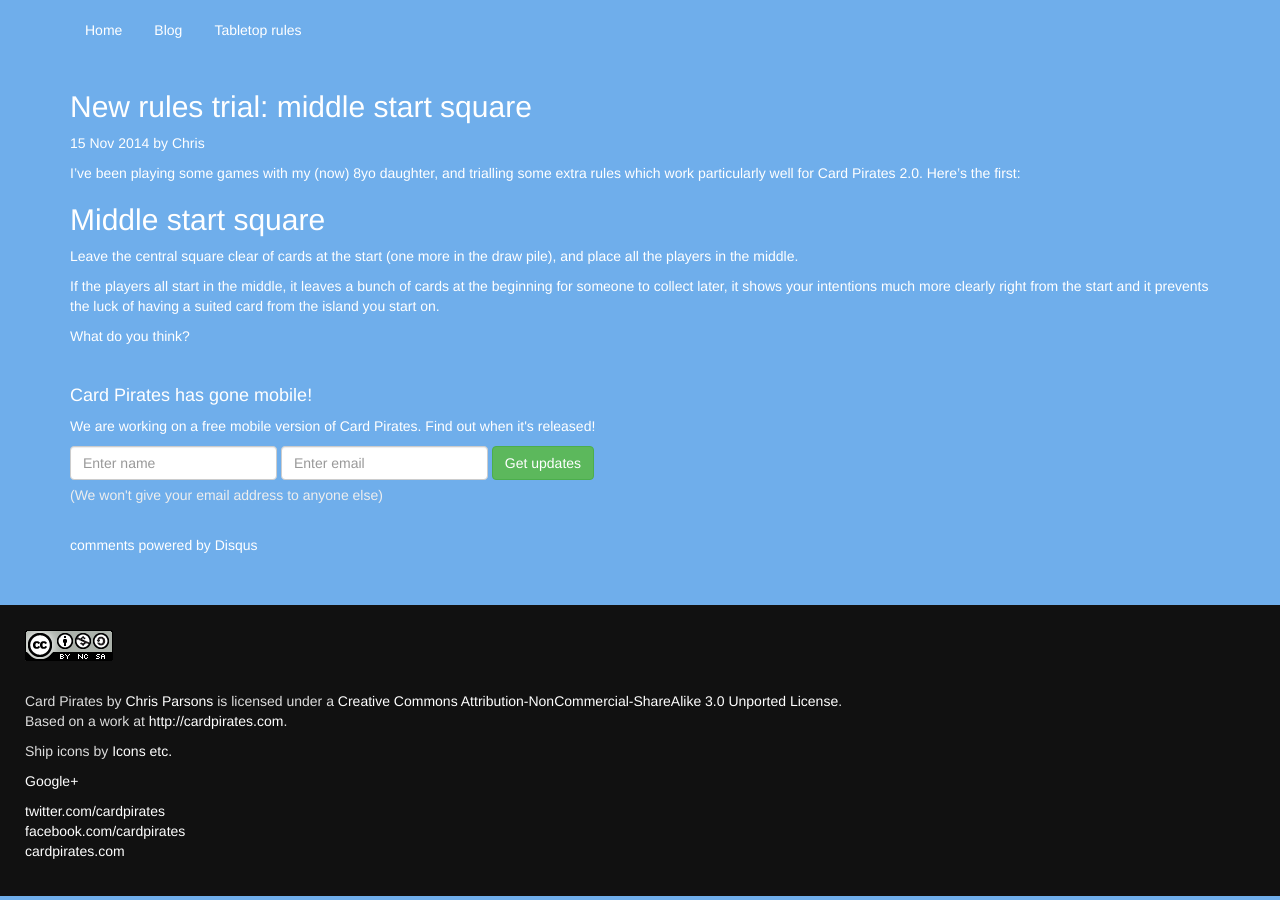
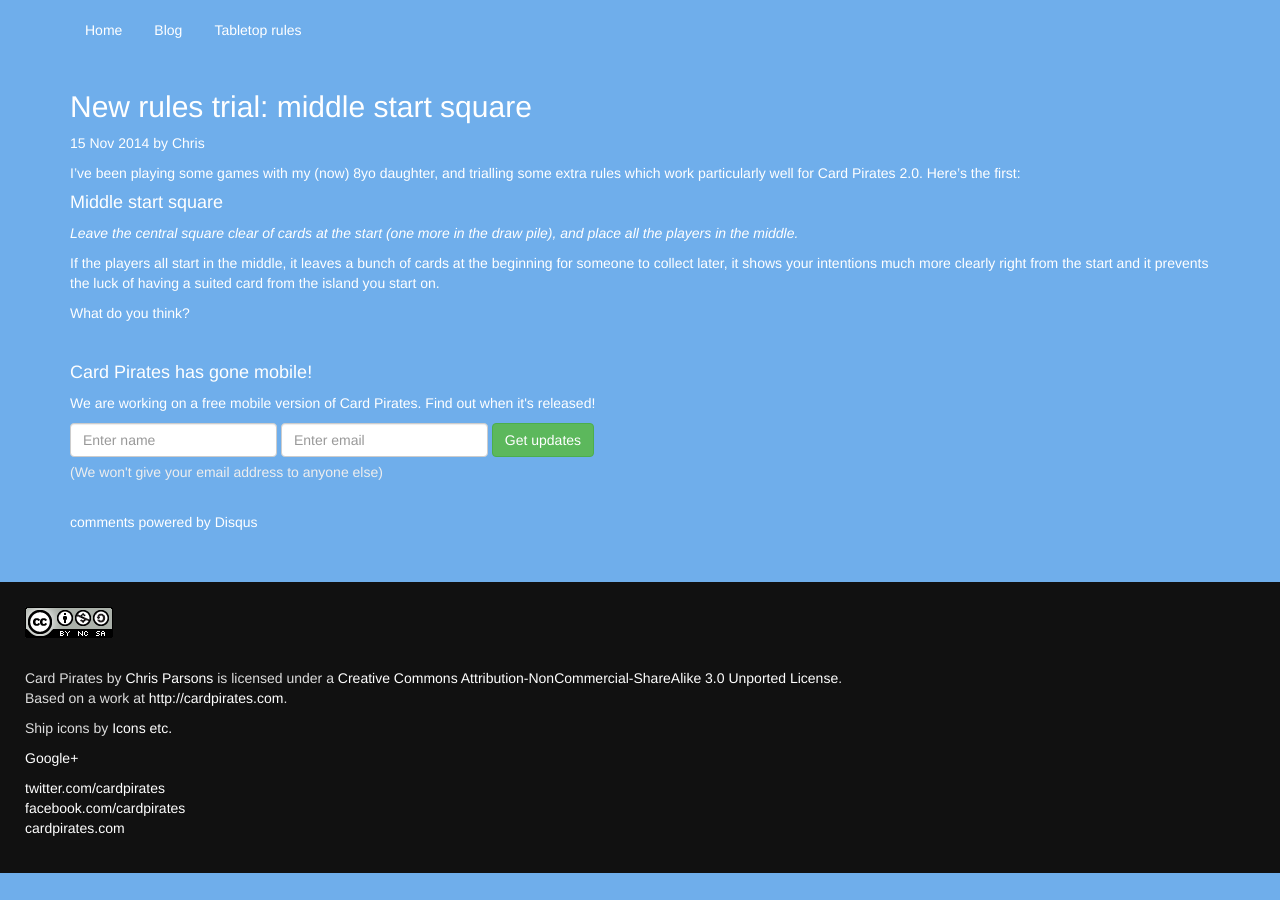
Before and after one commit to chrismdp/cardpirates, a Jekyll site: the page built from _posts/2014-11-15-middle-start-square.md, in a window 1280 px wide. Built offline with Jekyll 4.4.1, drawn with Linux system fonts in a browser that asks for light colours; nearby versions of some CDN libraries; comment, search, counter and statistics services are not loaded.

Commit message:
formatting
Force updated by Jenkins build 128

```diff
--- a/_posts/2014-11-15-middle-start-square.md
+++ b/_posts/2014-11-15-middle-start-square.md
@@ -9,9 +9,9 @@ author: Chris
 
 I've been playing some games with my (now) 8yo daughter, and trialling some extra rules which work particularly well for Card Pirates 2.0. Here's the first:
 
-## Middle start square
+#### Middle start square
 
-Leave the central square clear of cards at the start (one more in the draw pile), and place all the players in the middle.
+*Leave the central square clear of cards at the start (one more in the draw pile), and place all the players in the middle.*
 
 If the players all start in the middle, it leaves a bunch of cards at the beginning for someone to collect later, it shows your intentions much more clearly right from the start and it prevents the luck of having a suited card from the island you start on.
 
```
Also changed, not shown: _posts/2014-11-16-same-suit-combat.md (+2 -2 lines).
